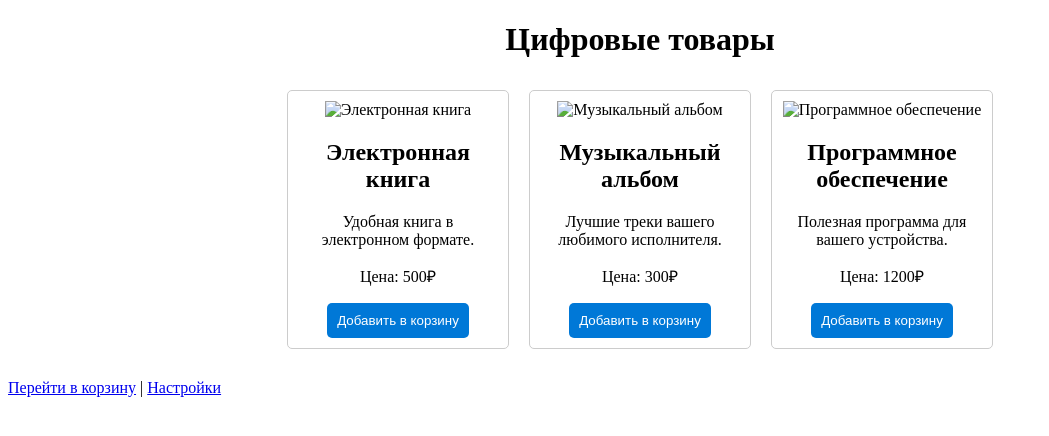
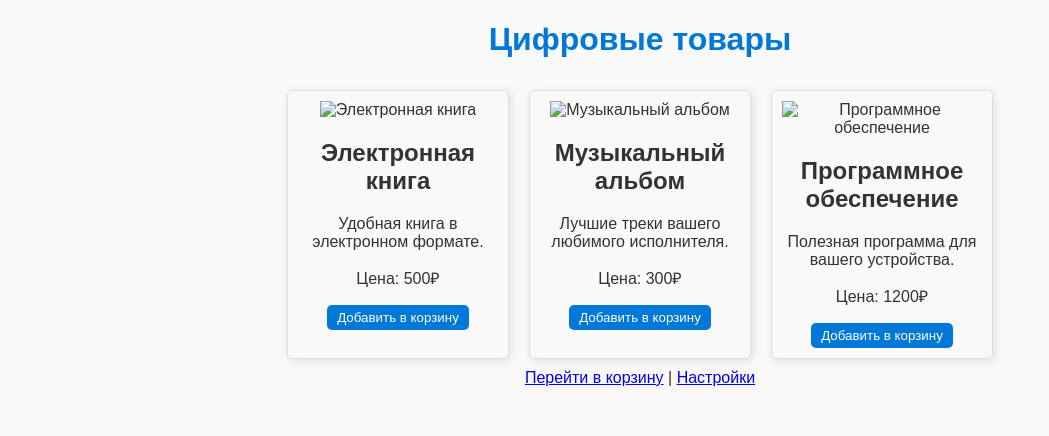
Before and after one commit to vad888398/Shsjsjjw, a Flask app: page / in a window 1280 px wide. Shown: the top 436 px of the page, without its empty margins (0-1049 px from the left). Run offline with Flask 2, Linux system fonts and the light colour scheme; some libraries are stand-ins or nearby versions.

Commit message:
Update styles.css

```diff
--- a/static/css/styles.css
+++ b/static/css/styles.css
@@ -1,29 +1,26 @@
-body.light {
-    background-color: #ffffff;
-    color: #000000;
-}
-
-body.dark {
-    background-color: #121212;
-    color: #ffffff;
+body {
+    font-family: Arial, sans-serif;
+    background-color: #f9f9f9;
+    color: #333;
+    text-align: center;
 }
 
 h1 {
-    text-align: center;
+    color: #0078D7;
 }
 
-.products, .cart-item {
+.products {
     display: flex;
     justify-content: center;
-    margin: 20px;
+    margin-top: 20px;
 }
 
-.product, .cart-item {
-    border: 1px solid #ccc;
+.product {
+    border: 1px solid #ddd;
     padding: 10px;
     border-radius: 5px;
+    box-shadow: 2px 2px 8px rgba(0, 0, 0, 0.1);
     margin: 10px;
-    text-align: center;
     width: 200px;
 }
 
@@ -31,7 +28,7 @@ button {
     background-color: #0078D7;
     color: white;
     border: none;
-    padding: 10px;
+    padding: 5px 10px;
     cursor: pointer;
     border-radius: 5px;
     transition: background 0.3s;
```
